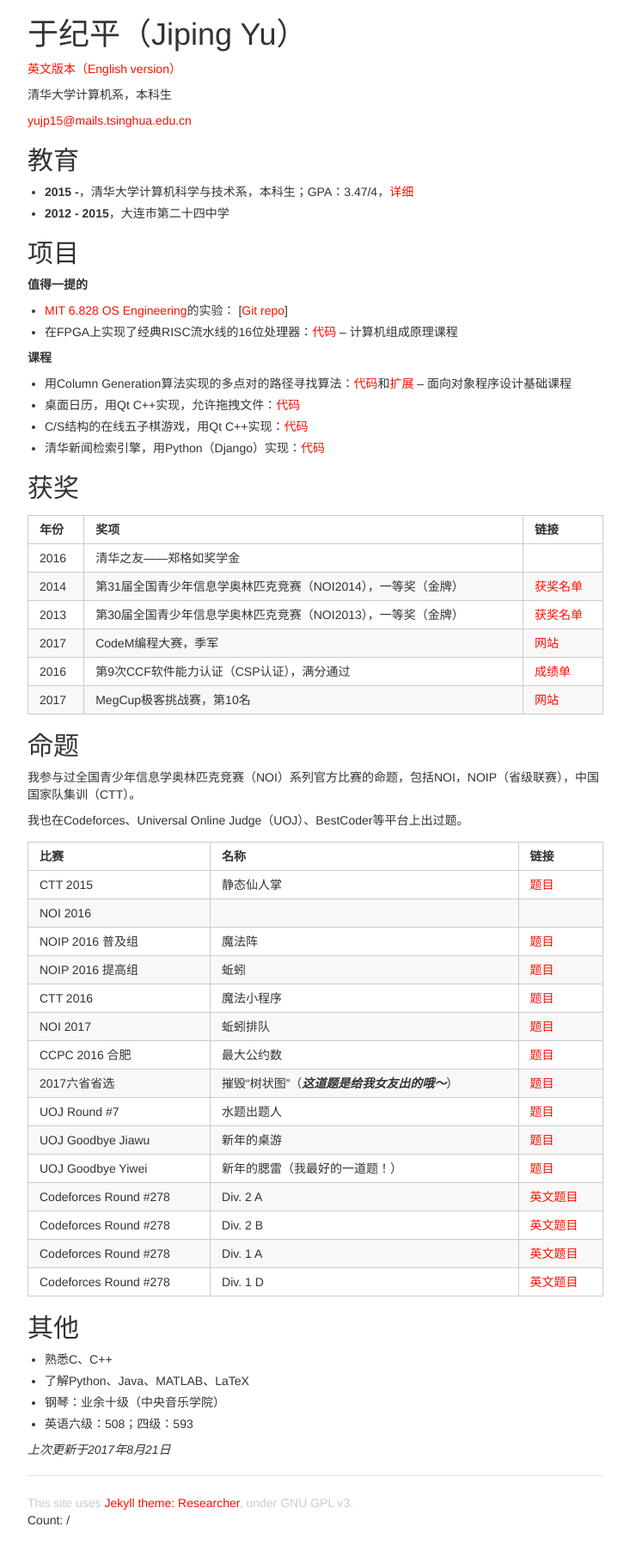
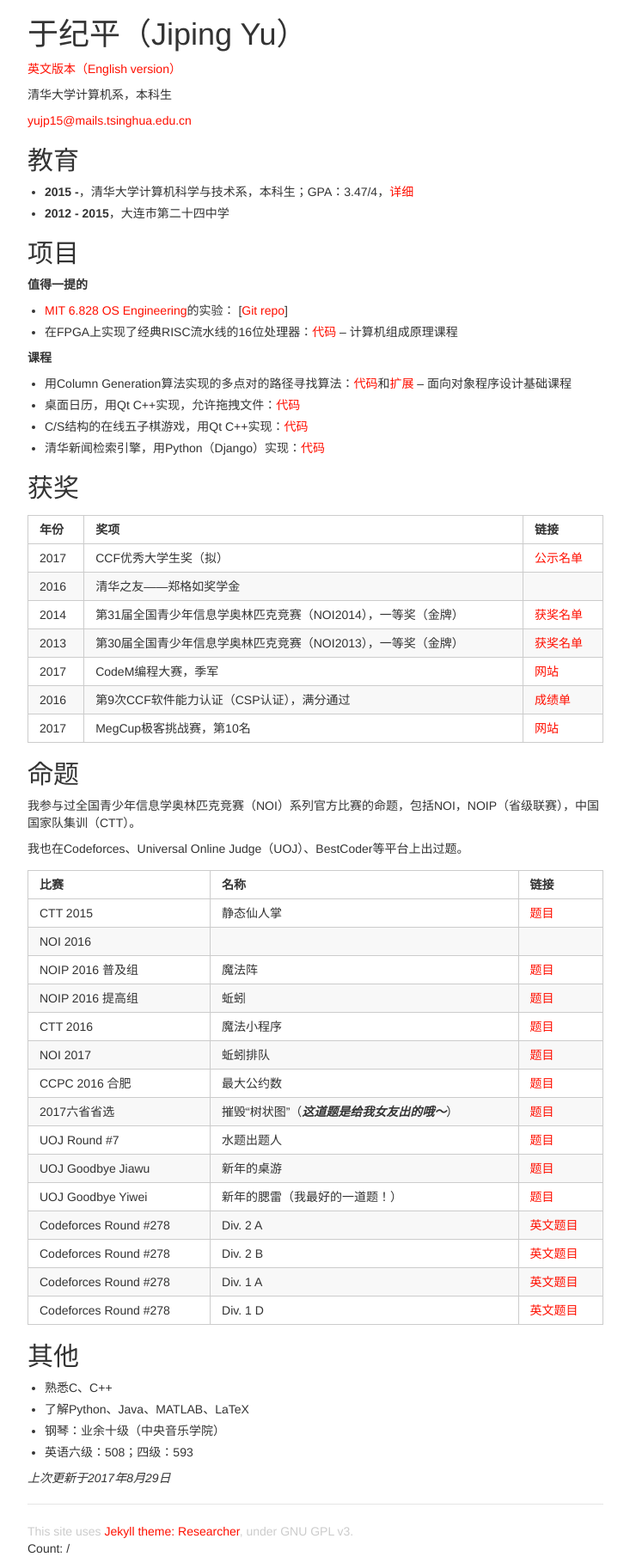
Before and after one commit to ufozgg/ruizhe, a Jekyll site: the page built from zh/index.md, in a window 1280 px wide. Shown: the whole page at 86% size, without its empty margins (273-1006 px from the left). Built offline with Jekyll 4.4.1, drawn with Linux system fonts in a browser that asks for light colours; comment, search, counter and statistics services are not loaded; before the commit the page ends 1778 px from its top, so only the background shows below that.

Commit message:
add award

```diff
--- a/zh/index.md
+++ b/zh/index.md
@@ -34,6 +34,7 @@ title: 于纪平
 
 |年份|奖项|链接|
 |-|-|-|
+|2017|CCF优秀大学生奖（拟）|[公示名单](http://www.ccf.org.cn/c/2017-07-31/602612.shtml)|
 |2016|清华之友——郑格如奖学金||
 |2014|第31届全国青少年信息学奥林匹克竞赛（NOI2014），一等奖（金牌）|[获奖名单](http://download.noi.cn/T/2014/NOI2014huojiangzhengshi.htm)|
 |2013|第30届全国青少年信息学奥林匹克竞赛（NOI2013），一等奖（金牌）|[获奖名单](http://history.ccf.org.cn/resources/1190201776262/noi/CCFNOI2013huojiangmingdan2013-07-25-05_01_17.htm)|
@@ -72,4 +73,4 @@ title: 于纪平
 * 钢琴：业余十级（中央音乐学院）
 * 英语六级：508；四级：593
 
-*上次更新于2017年8月21日*
+*上次更新于2017年8月29日*
```
